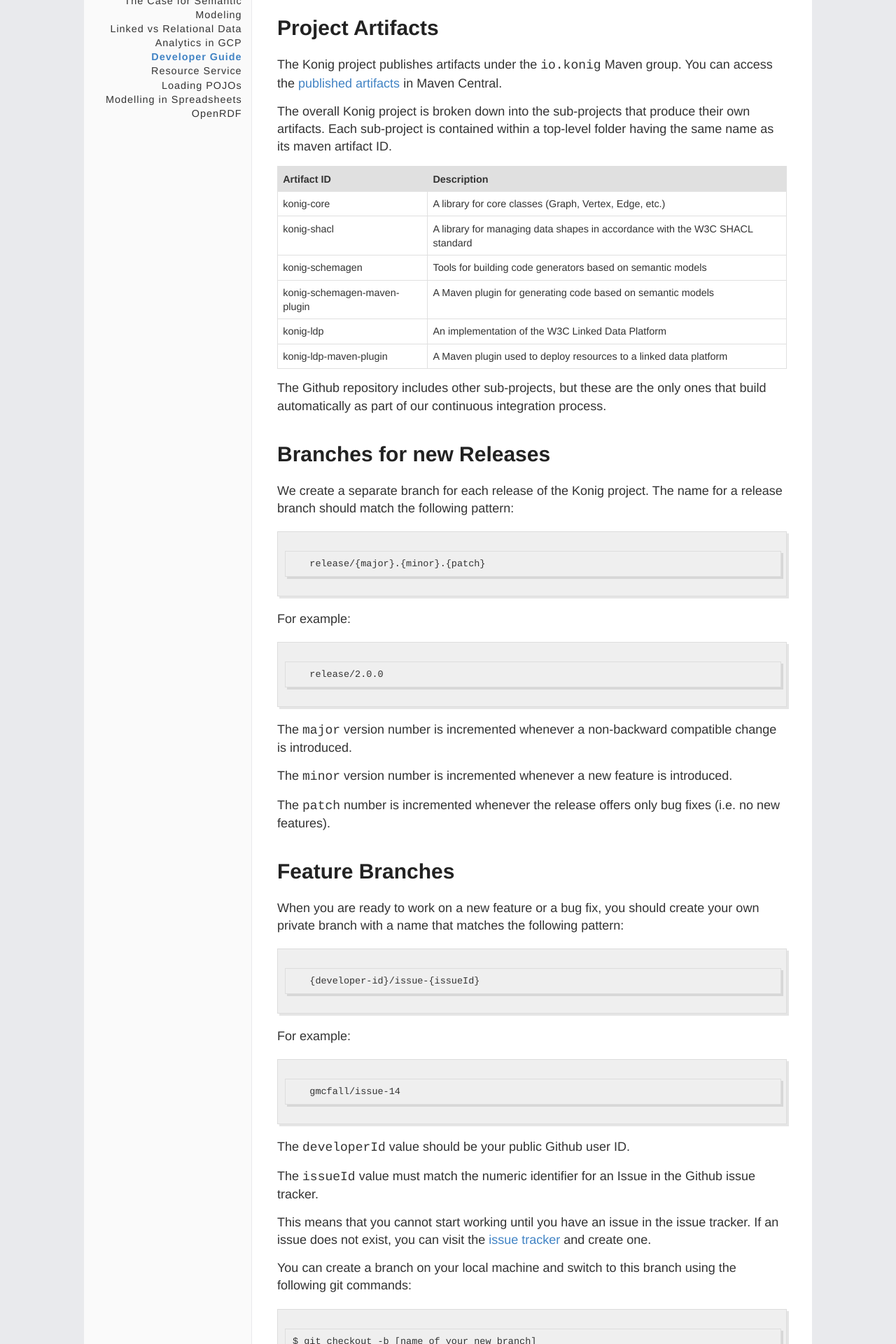
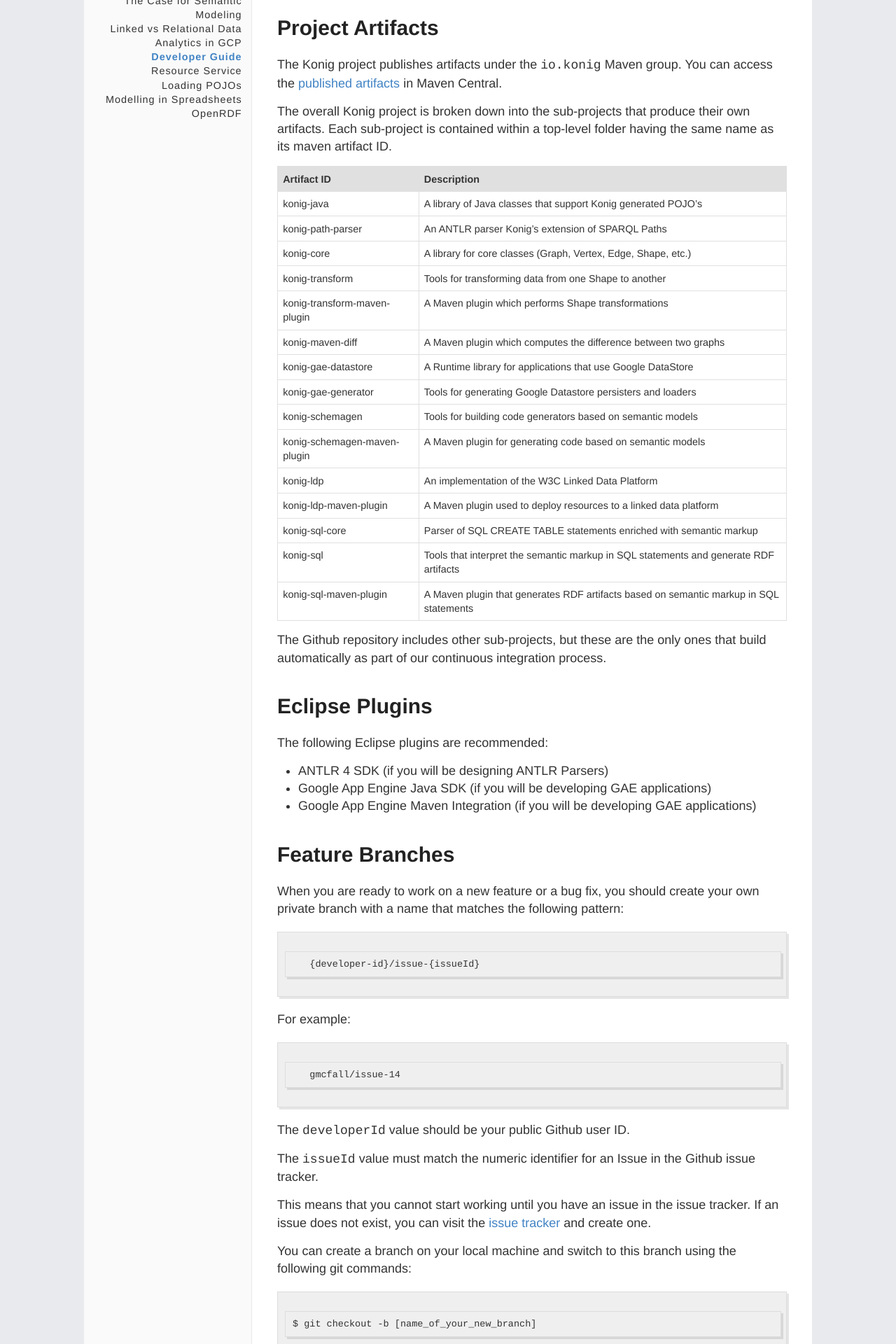
Before and after one commit to konigio/konigio.github.io, a Jekyll site: the page built from docs/Developer_Guide.md, in a window 1280 px wide. Shown: the part 318-2238 px from the top of the page at 70% size. Built offline with Jekyll 4.4.1, drawn with Linux system fonts in a browser that asks for light colours.

Commit message:
Updated Developer_Guide

````diff
--- a/docs/Developer_Guide.md
+++ b/docs/Developer_Guide.md
@@ -21,38 +21,33 @@
 
 | Artifact ID     | Description                                                |
 |-----------------|------------------------------------------------------------|
-| konig-core      | A library for core classes (Graph, Vertex, Edge, etc.)     |
-| konig-shacl     | A library for managing data shapes in accordance with the W3C SHACL standard |
+| konig-java      | A library of Java classes that support Konig generated POJO's |
+| konig-path-parser | An ANTLR parser Konig's extension of SPARQL Paths        |
+| konig-core      | A library for core classes (Graph, Vertex, Edge, Shape, etc.)   |
+| konig-transform | Tools for transforming data from one Shape to another      |
+| konig-transform-maven-plugin | A Maven plugin which performs Shape transformations |
+| konig-maven-diff | A Maven plugin which computes the difference between two graphs |
+| konig-gae-datastore | A Runtime library for applications that use Google DataStore |
+| konig-gae-generator | Tools for generating Google Datastore persisters and loaders |
 | konig-schemagen | Tools for building code generators based on semantic models |
 | konig-schemagen-maven-plugin | A Maven plugin for generating code based on semantic models |
 | konig-ldp       | An implementation of the W3C Linked Data Platform          |
 | konig-ldp-maven-plugin | A Maven plugin used to deploy resources to a linked data platform |
+| konig-sql-core | Parser of SQL CREATE TABLE statements enriched with semantic markup |
+| konig-sql      | Tools that interpret the semantic markup in SQL statements and generate RDF artifacts |
+| konig-sql-maven-plugin | A Maven plugin that generates RDF artifacts based on semantic markup in SQL statements |
 
 The Github repository includes other sub-projects, but these are the only ones
 that build automatically as part of our continuous integration process.
 
-# Branches for new Releases
+# Eclipse Plugins
+The following Eclipse plugins are recommended:
 
-We create a separate branch for each release of the Konig project.  The name for a release branch should match the following pattern:
+* ANTLR 4 SDK (if you will be designing ANTLR Parsers)
+* Google App Engine Java SDK (if you will be developing GAE applications)
+* Google App Engine Maven Integration (if you will be developing GAE applications)
 
-```
-   release/{major}.{minor}.{patch}
-```
 
-For example:
-
-```
-   release/2.0.0
-```
-
-The `major` version number is incremented whenever a non-backward
-compatible change is introduced.
-
-The `minor` version number is incremented whenever a new feature is
-introduced.
-
-The `patch` number is incremented whenever the release offers only
-bug fixes (i.e. no new features).
 
 # Feature Branches
 When you are ready to work on a new feature or a bug fix, you should create your
````
